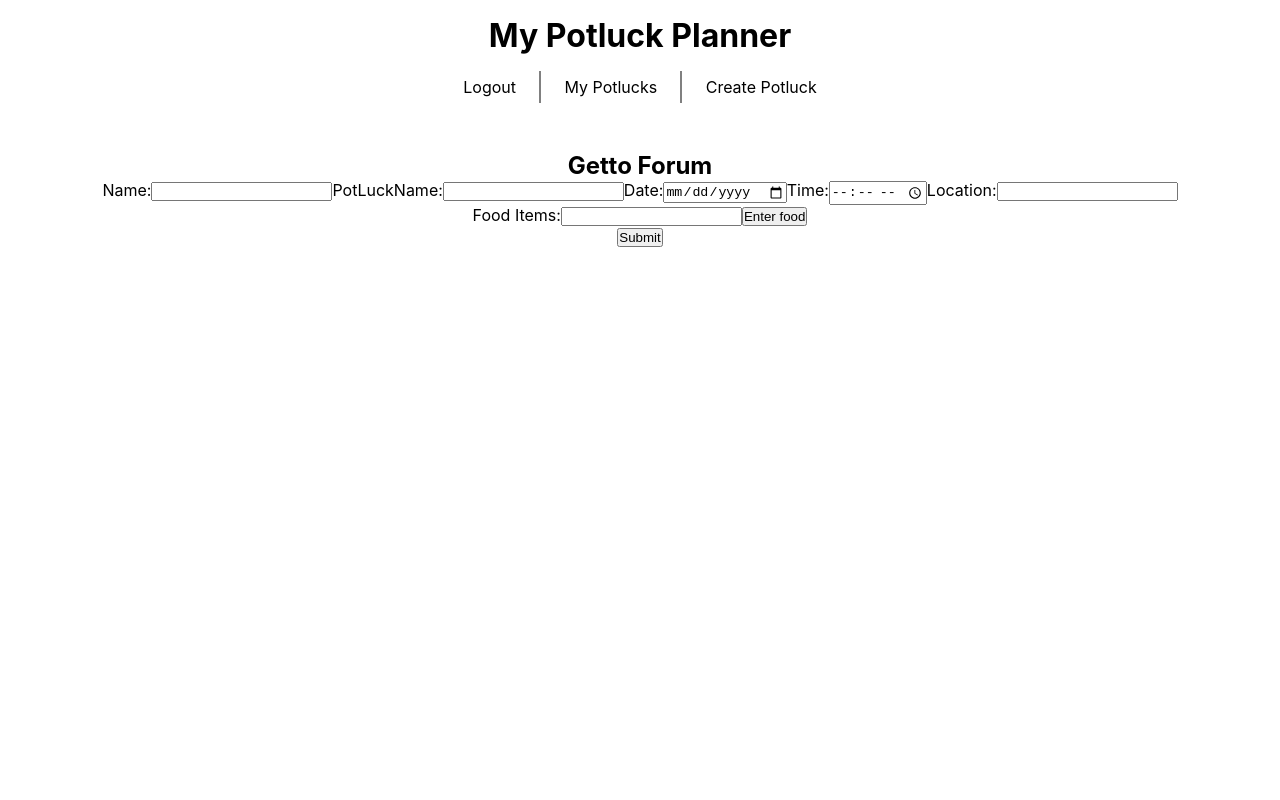
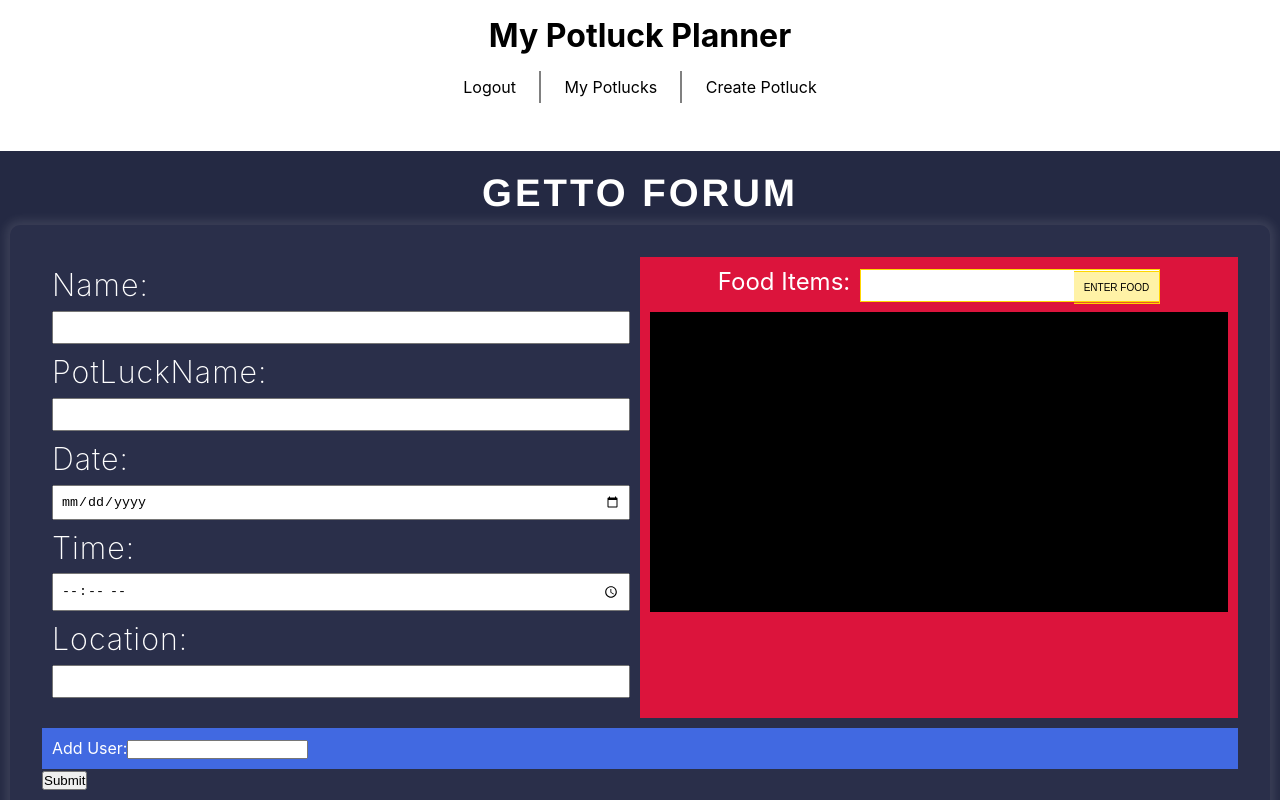
Before and after one commit to Build-Week-Making-Potlucks-Greate-Again/front-end, a React (Create React App) app: page /create-potluck in a window 1280 px wide. Shown: the top 800 px of the page. Built offline with nearby package versions, Linux system fonts and the light colour scheme; sample sign-in values are in the browser's storage.

Commit message:
adding some style and going to try and do some user hook up

```diff
--- a/src/components/CreateForm.js
+++ b/src/components/CreateForm.js
@@ -1,4 +1,5 @@
 import React, {useState} from 'react'
+import {StyledForm} from '../pages/CreatePotLuckStyle'
 import FoodList from "./FoodList";
 
 function CreateForm(props) {
@@ -32,13 +33,15 @@
 
         // foodSubmit()
 
-        submit()
+        submit();
 
-        console.log('submit in createFrom')
-    }
+        console.log("submit in createFrom");
+    };
 
     return (
-        <form  >
+        <StyledForm>
+            <div className="container">
+                <div className="mainInfo">
                 <label>
                     Name:
                     <input
@@ -77,11 +80,16 @@
                 </label>
                 <label>
                     Location:
-                <input type="text" value={values.location} onChange={onChange} name="location" />
+                    <input
+                    type="text"
+                    value={values.location}
+                    onChange={onChange}
+                    name="location"
+                    />
                 </label>
+                </div>
 
-            {/* Food Proccesser */}
-            <div>
+                <div className="foodItems">
                 <label>
                     Food Items:
                     <input
@@ -90,13 +98,23 @@
                     onChange={foodChange}
                     value={foodItem}
                     />
-                <button onClick={foodSubmit}>Enter food</button>
+                    <button className="foodBtn" onClick={foodSubmit}>
+                    Enter food
+                    </button>
                 </label>
                 <FoodList food={values} formValues={formValues} />
                 </div>
 
+                <div className="userInvited">
+                <label>
+                    Add User:
+                    <input type="text" />
+                </label>
+                </div>
+            </div>
+
             <button onClick={onSubmit}>Submit</button>
-            </form>
+        </StyledForm>
     );
 }
 
--- a/src/components/FoodList.js
+++ b/src/components/FoodList.js
@@ -1,22 +1,35 @@
-import React from "react";
+import React, { useState } from "react";
 import * as FaIcons from "react-icons/fa";
 
 function FoodList({ food, formValues }) {
+    const [useItem, setUseItem] = useState("");
 
     const deleteFoodItem = (e) => {
-        e.preventDefault();
+    e.preventDefault();
+    // console.log(e.target.parentNode.parentNode.parentNode)
 
-        const btnClick = e.target.parentNode.parentNode.parentNode.innerText
+    const svgClick = e.target.parentNode.parentNode.parentNode.innerText;
+    const btnClick = e.target.parentNode.innerText;
 
-        // console.log(food, "deleteFoodItem");
+    // console.log(btnClick);
+    // console.log(useItem, "this is inside delete");
 
-        formValues({
-            ...food,
-            food: [...food.food.filter((foodItem) => foodItem !== btnClick)]
-        })
+    if (e.target.localName === "path") {
+        setUseItem(svgClick);
+    } else if (e.target.localName === "button") {
+        setUseItem(btnClick);
+    }
 
+    // console.log(food, "deleteFoodItem");
 
-
+    formValues({
+        ...food,
+        food: [
+        ...food.food.filter(
+            (foodItem) => foodItem.toLowerCase() !== useItem.toLowerCase()
+        )
+        ]
+    });
     };
 
     return (
@@ -24,7 +37,7 @@ function FoodList({ food, formValues }) {
         {food.food.map((foodItem) => {
         return (
             <li>
-            {foodItem}
+            <span>{foodItem}</span>
             <button onClick={deleteFoodItem}>
                 <FaIcons.FaTrash />
             </button>
--- a/src/pages/Create-Pot-Lucks.js
+++ b/src/pages/Create-Pot-Lucks.js
@@ -1,4 +1,5 @@
 import React, {useState} from 'react'
+import {FormContainer} from './CreatePotLuckStyle'
 
 import CreateForm from '../components/CreateForm'
 
@@ -10,7 +11,7 @@ function CreatePotLucks() {
     name: "",
     date: "",
     time: "",
-        location: '',
+    location: "",
     PotLuckName: "",
     food: []
     };
@@ -33,7 +34,6 @@ function CreatePotLucks() {
     };
 
     const formSubmit = () => {
-
     const newPotLuck = {
         name: formValues.name,
         date: formValues.date,
@@ -49,10 +49,15 @@ function CreatePotLucks() {
     };
 
     return (
-        <div className="App">
+    <FormContainer>
         <h2>Getto Forum</h2>
-            <CreateForm values={formValues} change={formChange} submit={formSubmit} formValues={setFormValues}/>
-        </div>
+        <CreateForm
+        values={formValues}
+        change={formChange}
+        submit={formSubmit}
+        formValues={setFormValues}
+        />
+    </FormContainer>
     );
     }
 export default CreatePotLucks
--- a/src/pages/CreatePotLuckStyle.js
+++ b/src/pages/CreatePotLuckStyle.js
@@ -1,33 +1,127 @@
 import React from 'react'
-import styled from 'styled-components'
+import styled from "styled-components";
 
+export const FormContainer = styled.section`
+    background-color: #242943;
+    padding: 10px;
+    width: 100%;
+    min-height: 100vh;
+    color: #fff;
+    text-align: left;
 
-export const FormContainer = styled.div`
-    background-color: black;
-    color: #fff;
+    h2 {
+        font-size: 2.4rem;
+        text-align: center;
+        padding: 10px;
+        text-transform: uppercase;
+        letter-spacing: 3px;
+        font-family: Helvetica;
+    }
+`;
+
+export const StyledForm = styled.form`
     width: 100%;
+    min-height: 100vh;
+    background-color: #2a2f4a;
+    padding: 2rem;
+    border-radius: 10px;
+    box-shadow: 0px 0px 10px 5px rgba(255, 255, 255, 0.1);
 
-    form{
-        max-width: 800px;
-        margin: 0 auto;
+    .container {
+        display: flex;
+        flex-wrap: wrap;
+        justify-content: space-evenly;
+    }
 
-        label{
-            display: block;
+    .mainInfo {
+        /* background-color: green; */
+        flex-basis: 50%;
+        padding: 10px;
+        display: flex;
+        flex-direction: column;
+
+        label {
+        font-size: 1.9rem;
+        margin-bottom: 10px;
+        font-weight: 200;
+        letter-spacing: 1px;
+            input {
+                padding: 7px;
+                width: 100%;
+            }
+        }
+}
+    .foodItems {
+        background-color: crimson;
+        flex-basis: 50%;
+        padding: 10px;
+        text-align: center;
+
+        label {
+            font-size: 1.5rem;
+            position: relative;
+
+            input {
+                margin-left: 10px;
+                padding: 8px;
+                min-width: 300px;
+                border: 1px solid gold;
+                &:focus {
+                outline: none;
+                }
+            }
+        }
+        button.foodBtn {
+            position: absolute;
+            background-color: rgba(255, 217, 0, 0.349);
+            right: 0;
+            top: 4px;
             padding: 10px;
+            font-size: 10px;
+            text-transform: uppercase;
+            border: 1px solid gold;
+            outline: none;
+            border-left: none;
+            &:hover {
+                background-color: black;
+                color: gold;
+            }
+        }
+        ul {
+            margin-top: 10px;
+            width: 100%;
+            height: 300px;
+            background-color: black;
+            padding: 10px;
+            overflow: auto;
+
+            li {
+                background-color: blue;
+                padding: 5px;
+                margin-bottom: 10px;
+                font-size: 1.5rem;
+                text-transform: uppercase;
+                font-family: sans-serif;
+                display: flex;
+                justify-content: space-evenly;
+                align-self: center;
+                    span {
+                    flex-basis: 50%;
+                    }
+            }
         }
 
-        ul{
-            width: 200px;
-
-            li{
-                width: 100%;
-                display: flex;
-                justify-content: space-evenly;
-                align-items: center;
-                padding: 6px 10px;
-                background: grey;
-                color: green;
+        @media(max-width: 986px){
+            button.foodBtn{
+                top:35px;
+                right: -95px;
             }
         }
     }
-`
+    .userInvited {
+        margin-top: 10px;
+        background-color: royalblue;
+        flex-basis: 100%;
+        padding: 10px;
+    }
+`;
```
Lines whose indentation alone changed are shown as unchanged.
